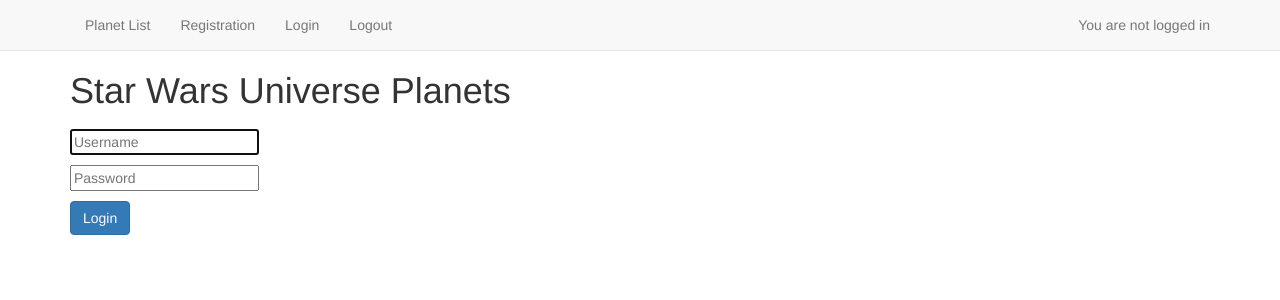
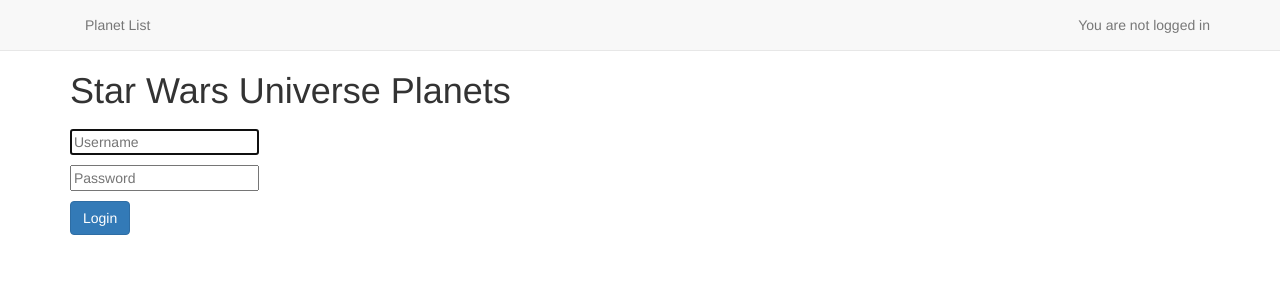
Before and after one commit to gergelyNemeth/world-of-star-wars, a Flask app: page /login in a window 1280 px wide. Shown: the top 300 px of the page. Run offline with Flask 2, Linux system fonts and the light colour scheme; some libraries are stand-ins or nearby versions.

Commit message:
Hide menu items by login status

```diff
--- a/main.py
+++ b/main.py
@@ -9,7 +9,7 @@ app.secret_key = '\xbd\x82\x83\xcf\xda}{\xff\xd5\xb8\n\x0cs\xe4\x8e\nU\xfc5\xec0
 
 @app.route('/', methods=["GET", "POST"])
 def planets(url="https://swapi.co/api/planets/"):
-    login_message = session_status()
+    login_message, login_status = session_status()
     if request.method == "POST":
         if request.form['url'] != "None":
             url = request.form['url']
@@ -19,12 +19,13 @@ def planets(url="https://swapi.co/api/planets/"):
     next_page = response["next"]
 
     return render_template("star_wars.html", planets=planets, len=len, int=int, format=format,
-                           prev_page=prev_page, next_page=next_page, login_message=login_message)
+                           prev_page=prev_page, next_page=next_page,
+                           login_message=login_message, login_status=login_status)
 
 
 @app.route('/registration', methods=['GET', 'POST'])
 def registration():
-    login_message = session_status()
+    login_message, login_status = session_status()
     if request.method == 'POST':
         username = request.form['username']
         password = request.form['password']
@@ -33,12 +34,13 @@ def registration():
         data_manager.write_user(username, pass_hash)
         return redirect(url_for('planets'))
 
-    return render_template("register_login.html", form="register", login_message=login_message)
+    return render_template("register_login.html", form="register",
+                           login_message=login_message, login_status=login_status)
 
 
 @app.route('/login', methods=['GET', 'POST'])
 def login():
-    login_message = session_status()
+    login_message, login_status = session_status()
     if request.method == 'POST':
         username = request.form['username']
         password = request.form['password']
@@ -63,12 +65,15 @@ def logout():
 
 
 def session_status():
+    status = {}
     if 'username' in session:
         login_message = 'Logged in as {}'.format(session['username'])
+        status['logged_in'] = True
     else:
         login_message = 'You are not logged in'
+        status['logged_in'] = False
 
-    return login_message
+    return login_message, status['logged_in']
 
 
 if __name__ == '__main__':
--- a/templates/register_login.html
+++ b/templates/register_login.html
@@ -26,9 +26,13 @@
                 <div id="navbar" class="navbar-collapse collapse">
                     <ul class="nav navbar-nav">
                         <li><a href="/">Planet List</a></li>
+                        {% if login_status == False %}
                         <li><a href="/registration">Registration</a></li>
                         <li><a href="/login">Login</a></li>
+                        {% endif %}
+                        {% if login_status == True %}
                         <li><a href="/logout">Logout</a></li>
+                        {% endif %}
                     </ul>
                     <ul class="nav navbar-nav navbar-right ">
                         <li class="navbar-text">{{ login_message }}</li>
--- a/templates/star_wars.html
+++ b/templates/star_wars.html
@@ -25,9 +25,13 @@
                 <div id="navbar" class="navbar-collapse collapse">
                     <ul class="nav navbar-nav">
                         <li><a href="/">Planet List</a></li>
+                        {% if login_status == False %}
                         <li><a href="/registration">Registration</a></li>
                         <li><a href="/login">Login</a></li>
+                        {% endif %}
+                        {% if login_status == True %}
                         <li><a href="/logout">Logout</a></li>
+                        {% endif %}
                     </ul>
                     <ul class="nav navbar-nav navbar-right ">
                         <li class="navbar-text">{{ login_message }}</li>
```
